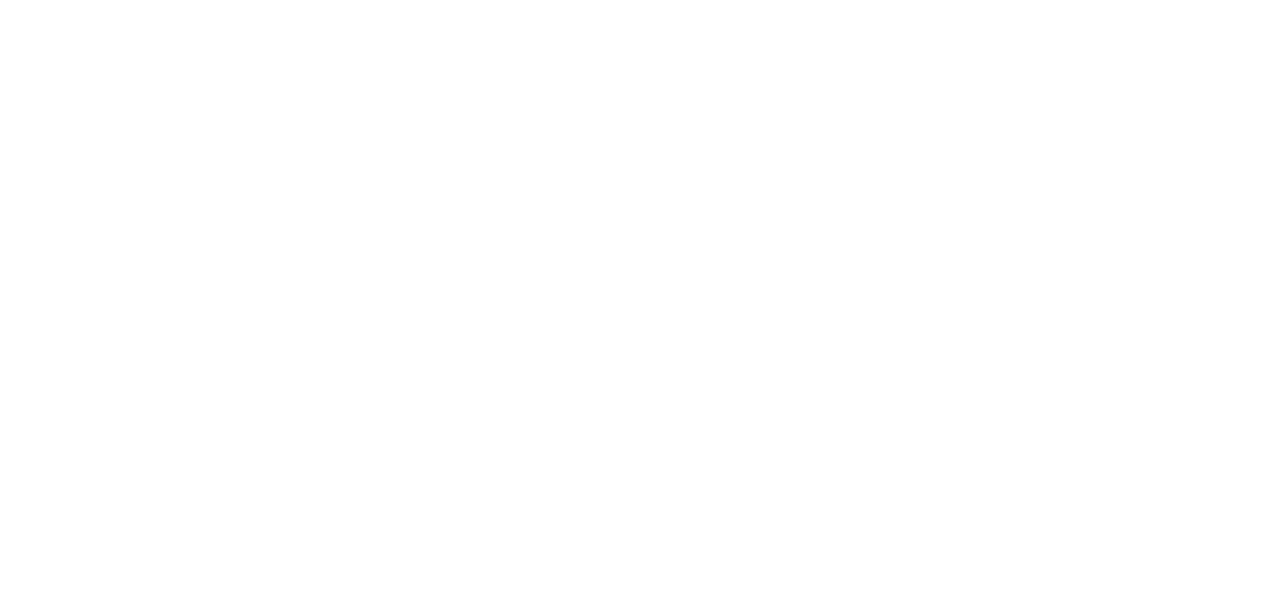
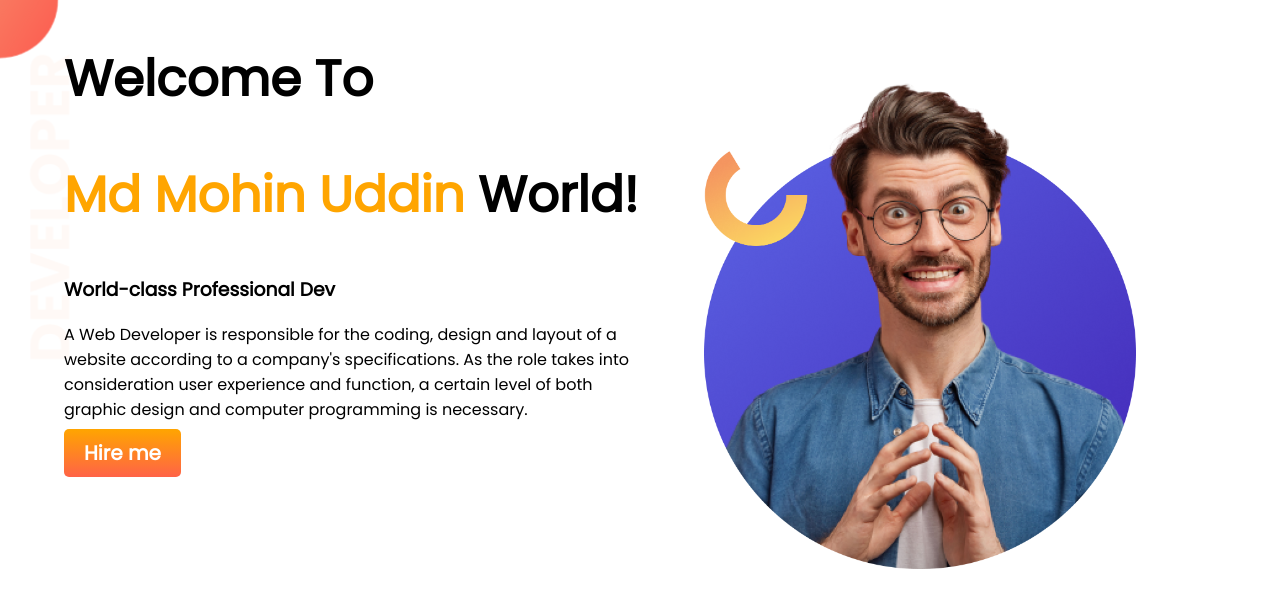
Before and after one commit to md-mohin-uddin/developer, a plain HTML site: page index.html in a window 1280 px wide. Drawn offline with Linux system fonts and the light colour scheme.

Commit message:
header done

```diff
--- a/index.html
+++ b/index.html
@@ -6,11 +6,29 @@
     <meta http-equiv="X-UA-Compatible" content="IE=edge">
     <meta name="viewport" content="width=device-width, initial-scale=1.0">
     <title>Developer</title>
+    <link rel="preconnect" href="https://fonts.googleapis.com">
+    <link rel="preconnect" href="https://fonts.gstatic.com" crossorigin>
+    <link href="https://fonts.googleapis.com/css2?family=Poppins&display=swap" rel="stylesheet">
     <link rel="stylesheet" href="style.css">
+
 </head>
 
 <body>
-
+    <section class="top-banner">
+        <div class="half-width">
+            <h1>Welcome To</h1>
+            <h1> <span class="orange-color">Md Mohin Uddin</span> World!</h1>
+            <h3>World-class Professional Dev</h3>
+            <p>A Web Developer is responsible for the coding, design and layout of a website according to a company's
+                specifications. As the role takes into consideration user experience and function, a certain level of
+                both
+                graphic design and computer programming is necessary.</p>
+            <a target="_blank" href="#" class="btn-orange">Hire me</a>
+        </div>
+        <div class="half-width">
+            <img src="images/do not use this pic.png" alt="">
+        </div>
+    </section>
 </body>
 
 </html>
--- a/style.css
+++ b/style.css
@@ -0,0 +1,40 @@
+body {
+    font-family: 'Poppins', sans-serif;
+    margin: 0;
+}
+
+h1 {
+    font-size: 50px;
+}
+
+.orange-color {
+    color: orange;
+}
+
+.btn-orange {
+    background-image: linear-gradient(orange, tomato);
+    color: white;
+    padding: 10px 20px;
+    font-weight: 700;
+    font-size: 20px;
+    text-decoration: none;
+    border-radius: 5px;
+}
+
+section {
+    display: flex;
+}
+
+.half-width {
+    width: 50%;
+    padding-left: 5%;
+}
+
+.half-width img {
+    width: 75%;
+}
+
+.top-banner {
+    background-image: url(images/top-banner.png);
+    background-repeat: no-repeat;
+}
```
Also changed, not shown: images/dream-bg.png (added), images/exp-bg.png (added), images/image 10(1).png (added), images/image 10(2).png (added), images/image 10.png (added), images/jhankar.png (added), images/jhankar2.png (added), images/my-bg.png (added), images/my-bg2.png (added), images/top-banner.png (added).
